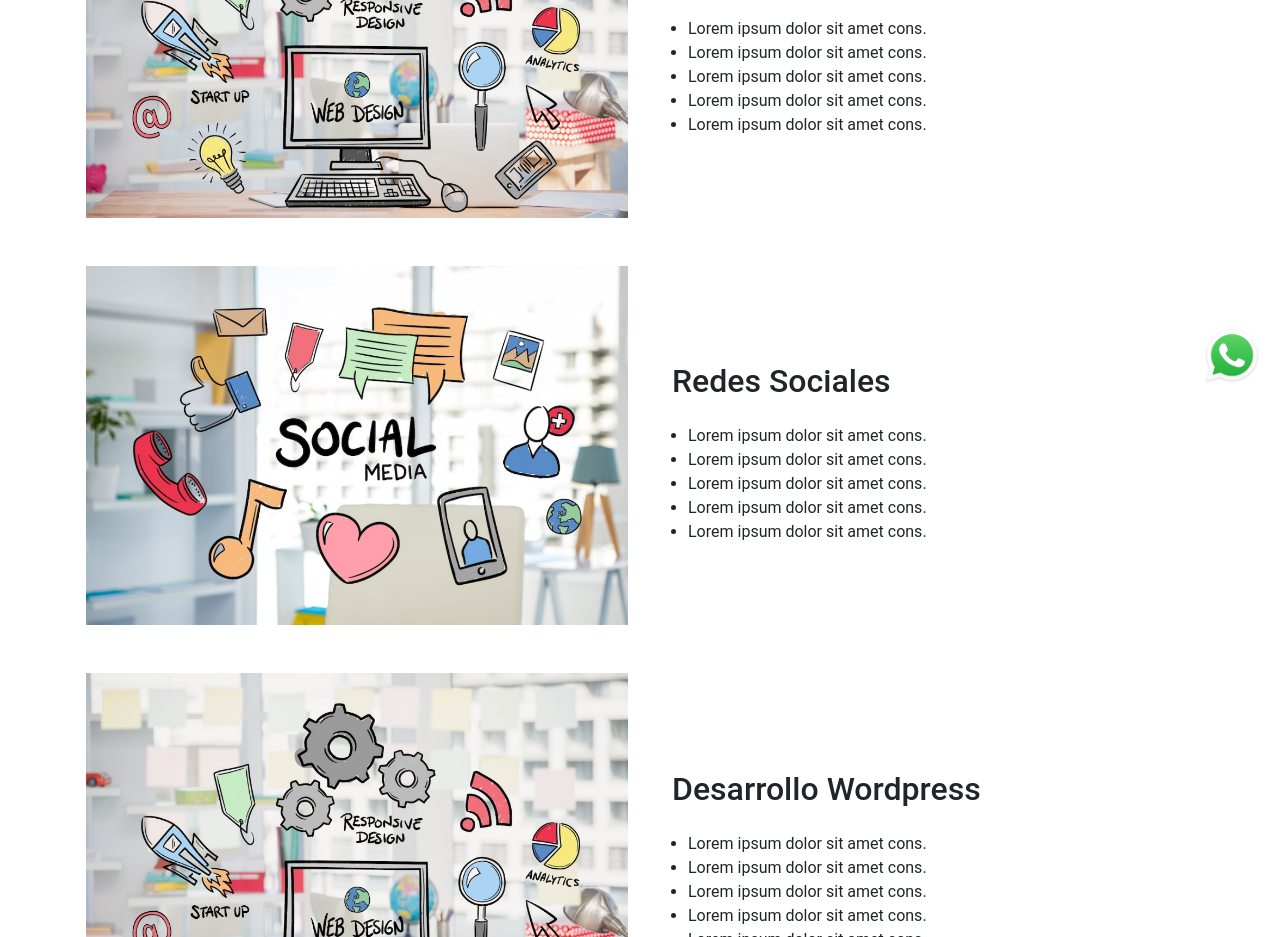
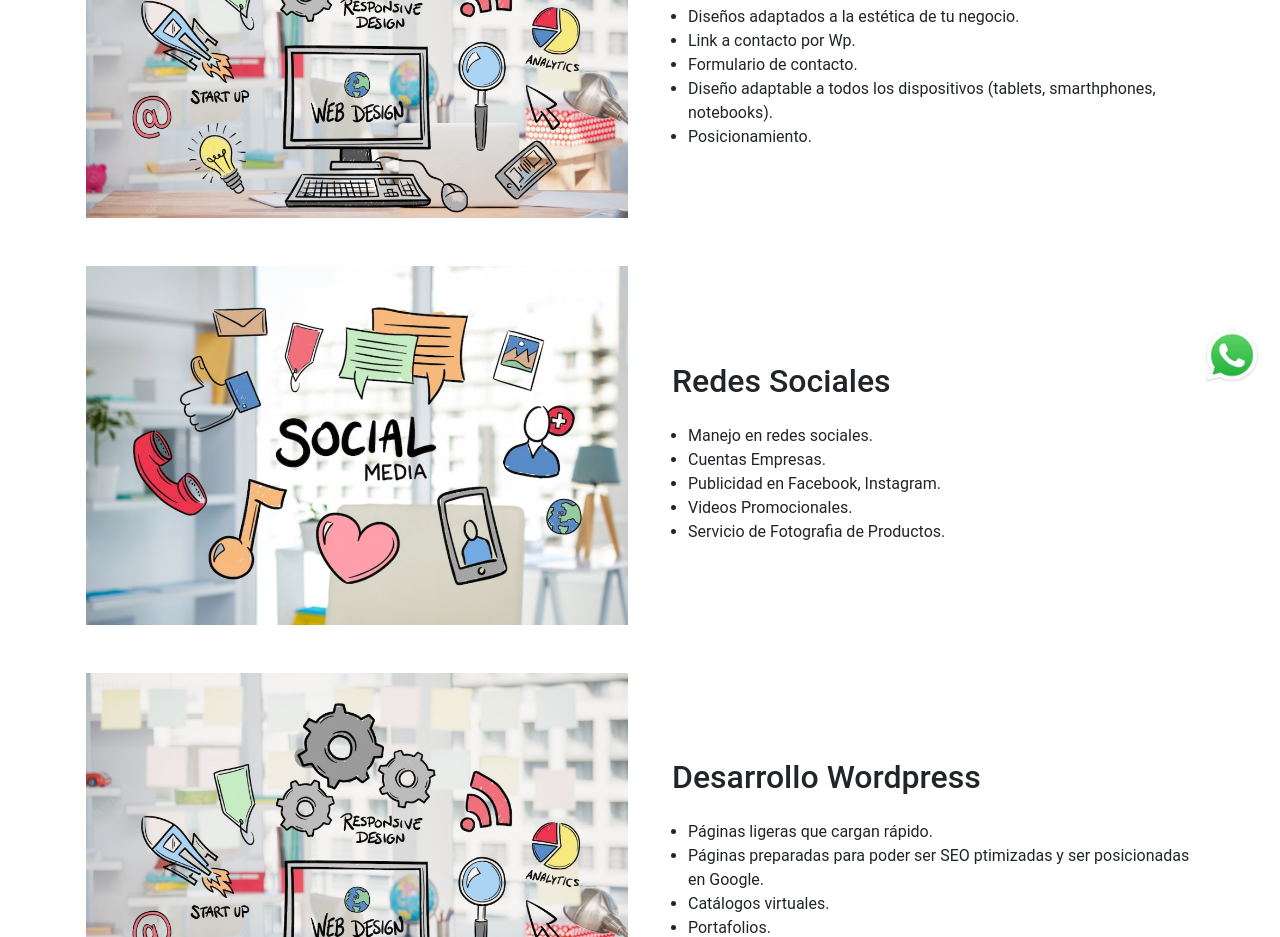
Before and after one commit to Juan-Pablo-Welsch/Pre-Entrega3-WelschJuanPablo, a website: page Servicios.html in a window 1280 px wide. Shown: the part 354-1291 px from the top of the page. Drawn offline with nearby package versions, Linux system fonts and the light colour scheme.

Commit message:
tercercommit

```diff
--- a/Servicios.html
+++ b/Servicios.html
@@ -46,11 +46,11 @@
             <div class="texto-servicios col-lg tex-start col-sm text-center">
                 <h2 class="text-start p-3">Diseño Web</h2>
                 <ul>
-                    <li class="text-start">Lorem ipsum dolor sit amet cons.</li>
-                    <li class="text-start">Lorem ipsum dolor sit amet cons.</li>
-                    <li class="text-start">Lorem ipsum dolor sit amet cons.</li>
-                    <li class="text-start">Lorem ipsum dolor sit amet cons.</li>
-                    <li class="text-start">Lorem ipsum dolor sit amet cons.</li>
+                    <li class="text-start">Diseños adaptados a la estética de tu negocio.</li>
+                    <li class="text-start">Link a contacto por Wp.</li>
+                    <li class="text-start">Formulario de contacto.</li>
+                    <li class="text-start">Diseño adaptable a todos los dispositivos (tablets, smarthphones, notebooks).</li>
+                    <li class="text-start">Posicionamiento.</li>
                 </ul>
             </div>
         </div>
@@ -65,11 +65,11 @@
             <div class="texto-servicios col-lg tex-start col-sm text-center">
                 <h2 class="text-start p-3">Redes Sociales</h2>
                 <ul>
-                    <li class="text-start">Lorem ipsum dolor sit amet cons.</li>
-                    <li class="text-start">Lorem ipsum dolor sit amet cons.</li>
-                    <li class="text-start">Lorem ipsum dolor sit amet cons.</li>
-                    <li class="text-start">Lorem ipsum dolor sit amet cons.</li>
-                    <li class="text-start">Lorem ipsum dolor sit amet cons.</li>
+                    <li class="text-start">Manejo en redes sociales.</li>
+                    <li class="text-start">Cuentas Empresas.</li>
+                    <li class="text-start">Publicidad en Facebook, Instagram.</li>
+                    <li class="text-start">Videos Promocionales.</li>
+                    <li class="text-start">Servicio de Fotografia de Productos.</li>
                 </ul>
             </div>
         </div>
@@ -84,11 +84,11 @@
             <div class="texto-servicios col-lg tex-start col-sm text-center">
                 <h2 class="text-start p-3">Desarrollo Wordpress</h2>
                 <ul>
-                    <li class="text-start">Lorem ipsum dolor sit amet cons.</li>
-                    <li class="text-start">Lorem ipsum dolor sit amet cons.</li>
-                    <li class="text-start">Lorem ipsum dolor sit amet cons.</li>
-                    <li class="text-start">Lorem ipsum dolor sit amet cons.</li>
-                    <li class="text-start">Lorem ipsum dolor sit amet cons.</li>
+                    <li class="text-start">Páginas ligeras que cargan rápido.</li>
+                    <li class="text-start">Páginas preparadas para poder ser SEO ptimizadas y ser posicionadas en Google.</li>
+                    <li class="text-start">Catálogos virtuales.</li>
+                    <li class="text-start">Portafolios.</li>
+                    <li class="text-start">Tienda E-Commerce.</li>
                 </ul>
             </div>
         </div>
```
Also changed, not shown: index.html (+9 -5 lines), SCSS/estilos.scss (line endings or trailing spaces).
